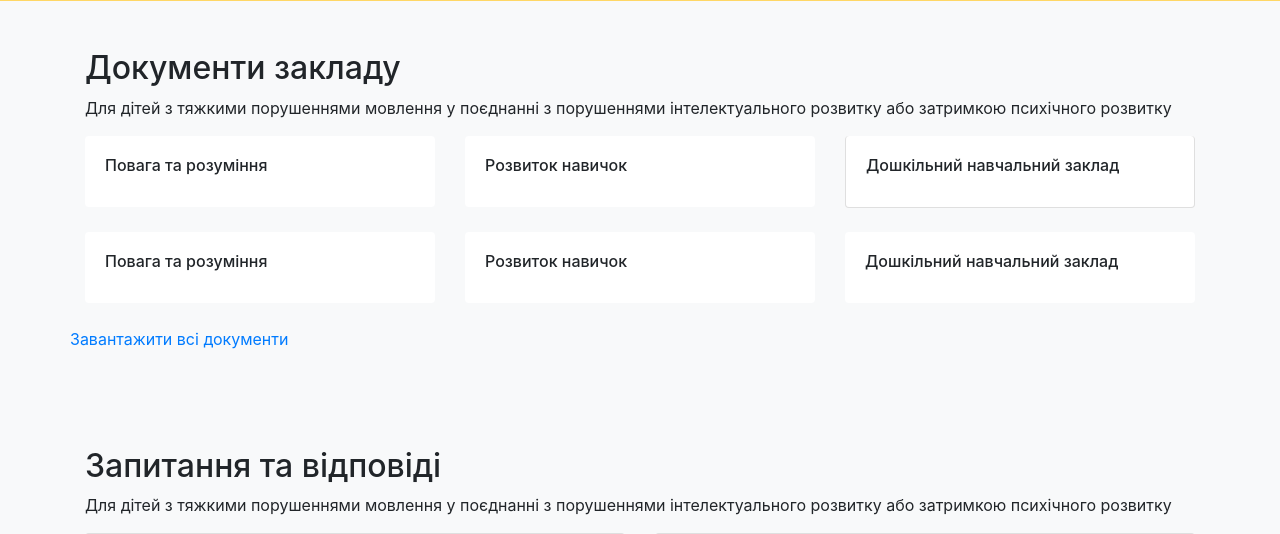
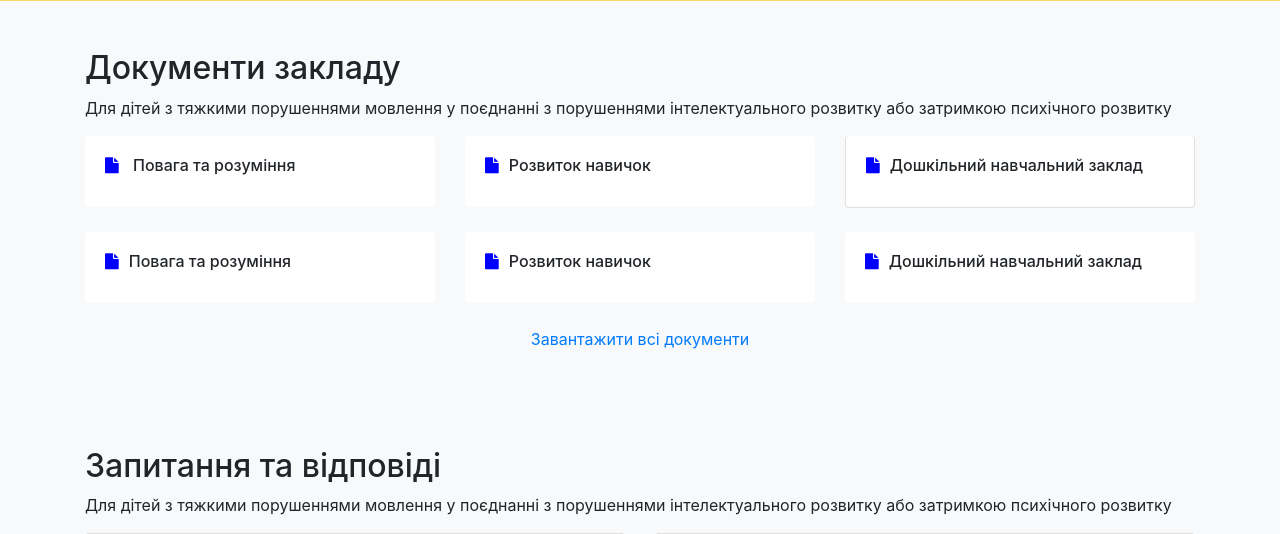
Before and after one commit to hackathon-project/school_site, a Django app: template project/templates/index.html in a window 1280 px wide. Shown: the part 5032-5566 px from the top of the page. Run offline with Django 3.2, Linux system fonts and the light colour scheme; the template is opened without the code that fills it, so the values that code supplies are empty; some libraries are stand-ins or nearby versions.

Commit message:
документы

```diff
--- a/project/templates/index.html
+++ b/project/templates/index.html
@@ -396,8 +396,8 @@
                                 <div class="col-md-4">
                                   <div class="card mb-4 shadow-sm" style="border:none;">
                                     <div class="card-body">
-                                    <i class=""></i>
-                                    <h6 class="card-title">Повага та розуміння </h6>
+
+                                        <h6 class="card-title"><i class="fa fa-file" style="color:blue;padding-right: 10px;"></i>  Повага та розуміння </h6>
                                     </div>
                                   </div>
                                 </div>
@@ -405,7 +405,7 @@
                                   <div class="card mb-4 shadow-sm" style="border:none;">
                                     <div class="card-body">
                                         <i class=""></i>
-                                    <h6 class="card-title">Розвиток навичок</h6>
+                                    <h6 class="card-title"><i class="fa fa-file" style="color:blue;padding-right: 10px;"></i>Розвиток навичок</h6>
                                     </div>
                                   </div>
                                 </div>
@@ -413,7 +413,7 @@
                                   <div class="card mb-4 shadow-sm" style="border-top:none;">
                                     <div class="card-body">
                                         <i class=""></i>
-                                        <h6 class="card-title">Дошкільний навчальний заклад</h6>
+                                        <h6 class="card-title"><i class="fa fa-file" style="color:blue;padding-right: 10px;"></i>Дошкільний навчальний заклад</h6>
                                     </div>
                                   </div>
                                 </div>
@@ -421,7 +421,7 @@
                                   <div class="card mb-4 shadow-sm" style="border:none;">
                                     <div class="card-body">
                                         <i class=""></i>
-                                    <h6 class="card-title">Повага та розуміння </h6>
+                                    <h6 class="card-title"><i class="fa fa-file" style="color:blue;padding-right: 10px;"></i>Повага та розуміння </h6>
                                     </div>
                                   </div>
                                 </div>
@@ -429,7 +429,7 @@
                                   <div class="card mb-4 shadow-sm" style="border:none;">
                                     <div class="card-body">
                                         <i class=""></i>
-                                    <h6 class="card-title">Розвиток навичок</h6>
+                                    <h6 class="card-title"><i class="fa fa-file" style="color:blue;padding-right: 10px;"></i>Розвиток навичок</h6>
                                     </div>
                                   </div>
                                 </div>
@@ -437,11 +437,13 @@
                                   <div class="card mb-4 shadow-sm" style="border:none;">
                                     <div class="card-body">
                                         <i class=""></i>
-                                        <h6 class="card-title">Дошкільний навчальний заклад</h6>
+                                        <h6 class="card-title"><i class="fa fa-file" style="color:blue;padding-right: 10px;"></i>Дошкільний навчальний заклад</h6>
                                     </div>
                                   </div>
                                 </div>
+                                  <div style="margin: 0 auto;">
                                   <a href="#">Завантажити всі документи</a>
+                                      </div>
                               </div>
                             </div>
                           </div>
```
